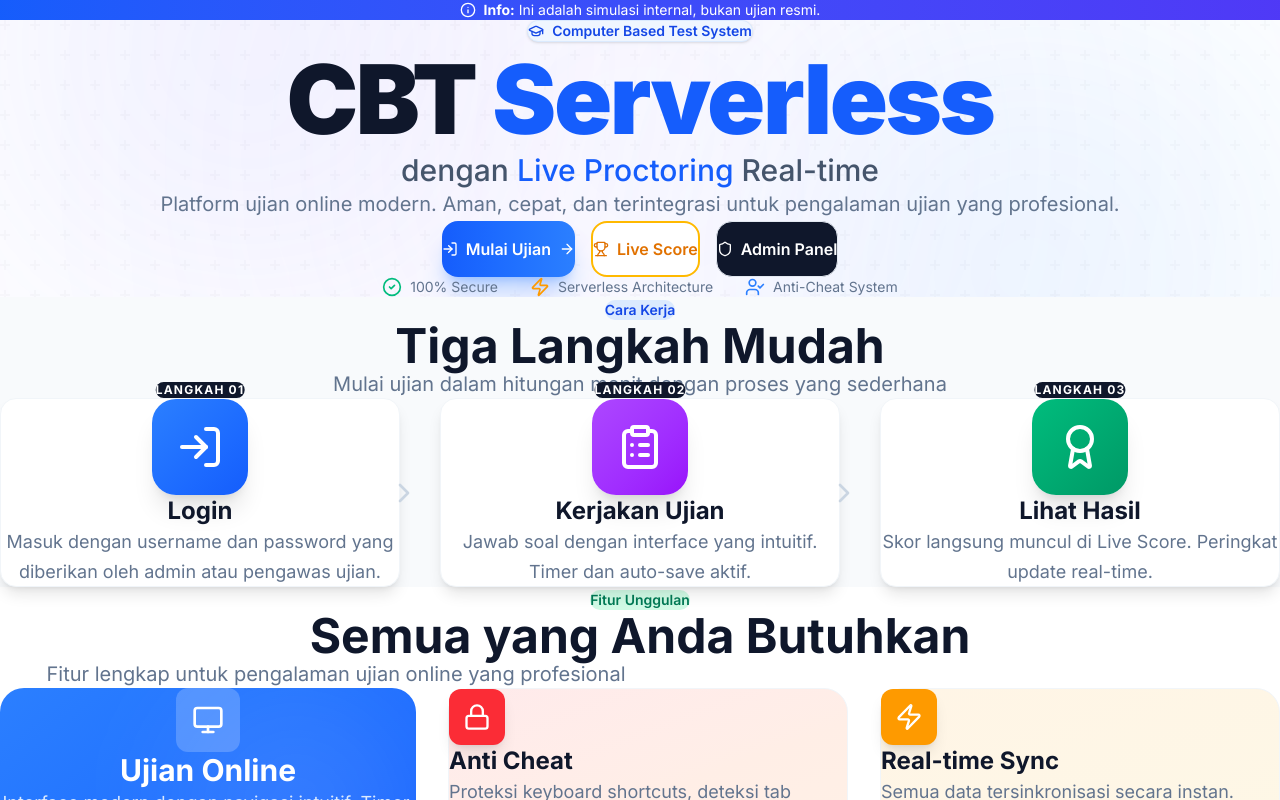
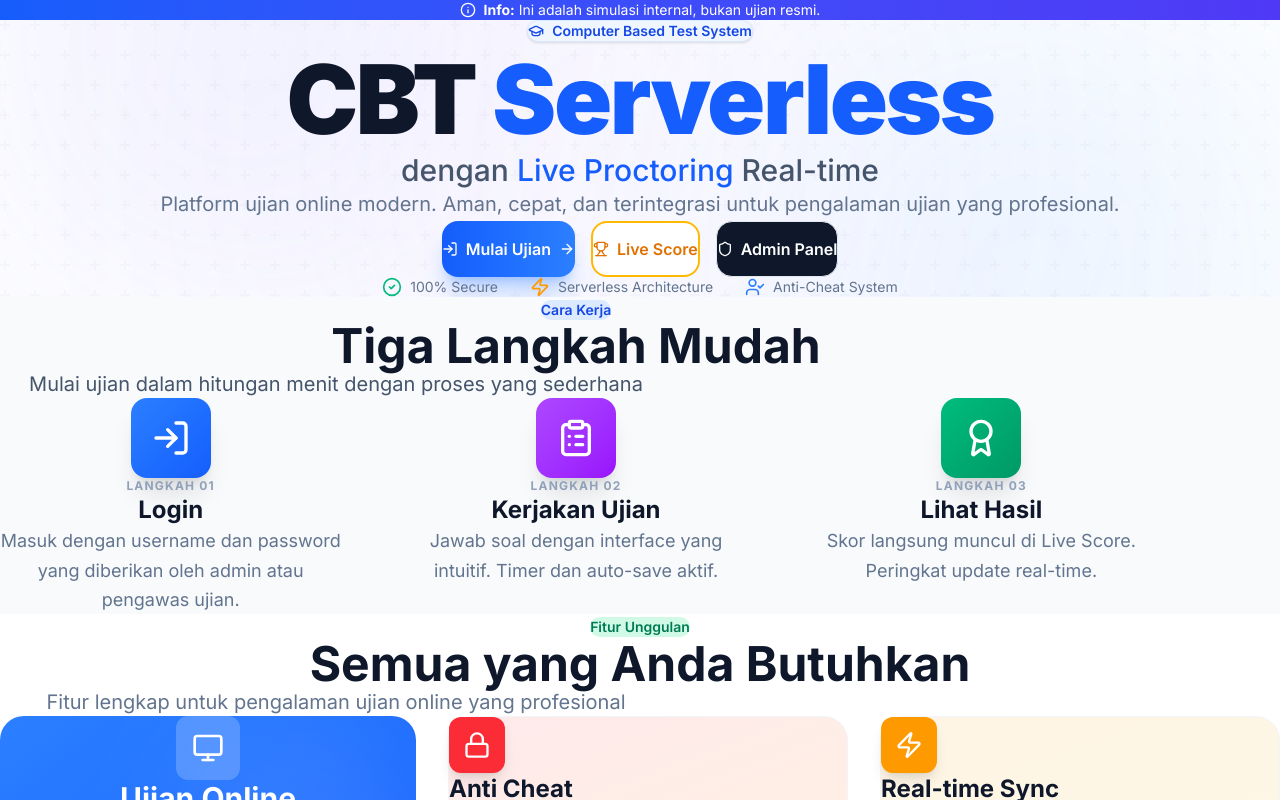
Before and after one commit to devsupat/UjianCBT, a Next.js app in the folder cbt-app/: page / in a window 1280 px wide. Shown: the top 800 px of the page. Built offline with nearby package versions, Linux system fonts and the light colour scheme.

Commit message:
Update page.tsx

```diff
--- a/cbt-app/src/app/page.tsx
+++ b/cbt-app/src/app/page.tsx
@@ -184,58 +184,49 @@ export default function HomePage() {
       </section>
 
       {/* How It Works Section */}
-      <section className="py-20 lg:py-28 px-6 sm:px-10 lg:px-20 bg-slate-50 shrink-0">
-        <div className="w-full">
-          <motion.div
-            initial={{ opacity: 0, y: 20 }}
-            whileInView={{ opacity: 1, y: 0 }}
-            viewport={{ once: true }}
-            className="text-center mb-16"
-          >
-            <span className="inline-block px-5 py-2 rounded-full bg-blue-100 text-blue-700 text-sm font-semibold mb-6">
+      <section className="py-24 lg:py-32 px-8 sm:px-12 lg:px-24 bg-slate-50 shrink-0">
+        <div className="w-full max-w-6xl mx-auto">
+          {/* Section Header */}
+          <div className="text-center mb-16 lg:mb-20">
+            <span className="inline-block px-4 py-2 rounded-full bg-blue-100 text-blue-700 text-sm font-semibold mb-5">
               Cara Kerja
             </span>
-            <h2 className="text-3xl sm:text-4xl lg:text-5xl font-bold text-slate-900 mb-4">
+            <h2 className="text-3xl sm:text-4xl lg:text-5xl font-bold text-slate-900 mb-5">
               Tiga Langkah Mudah
             </h2>
-            <p className="text-slate-500 text-lg lg:text-xl max-w-20xl mx-auto">
+            <p className="text-slate-600 text-base sm:text-lg lg:text-xl max-w-2xl mx-auto">
               Mulai ujian dalam hitungan menit dengan proses yang sederhana
             </p>
-          </motion.div>
+          </div>
 
-          {/* Steps - Full width flex layout */}
-          <div className="flex flex-col md:flex-row gap-7 lg:gap-10 pt-6">
+          {/* Steps - Simple 3 column layout */}
+          <div className="grid grid-cols-1 md:grid-cols-3 gap-10 lg:gap-16">
             {steps.map((item, index) => (
               <motion.div
                 key={item.step}
-                initial={{ opacity: 0, y: 30 }}
+                initial={{ opacity: 0, y: 20 }}
                 whileInView={{ opacity: 1, y: 0 }}
                 viewport={{ once: true }}
-                transition={{ delay: index * 0.15 }}
-                className="flex-1 relative"
+                transition={{ delay: index * 0.1 }}
+                className="text-center"
               >
-                {/* Step Card */}
-                <div className="h-full bg-white rounded-2xl p-6 lg:p-10 pt-10 lg:pt-12 shadow-lg hover:shadow-xl transition-shadow border border-slate-100 text-center mt-4">
-                  {/* Step Number Badge */}
-                  <div className="absolute -top-4 left-1/2 -translate-x-1/2 px-4 py-1 bg-slate-900 text-white text-xs font-bold rounded-full tracking-widest">
-                    LANGKAH {item.step}
-                  </div>
-
-                  {/* Step Icon */}
-                  <div className={`inline-flex items-center justify-center w-20 h-20 lg:w-24 lg:h-24 rounded-2xl lg:rounded-3xl bg-gradient-to-br ${item.color} text-white mb-6 shadow-xl mx-auto`}>
-                    <item.icon className="w-10 h-10 lg:w-12 lg:h-12" />
-                  </div>
-
-                  <h3 className="text-xl lg:text-2xl font-bold text-slate-900 mb-3">{item.title}</h3>
-                  <p className="text-slate-500 text-base lg:text-lg leading-relaxed">{item.description}</p>
+                {/* Icon */}
+                <div className={`inline-flex items-center justify-center w-20 h-20 rounded-2xl bg-gradient-to-br ${item.color} text-white mb-6 shadow-xl`}>
+                  <item.icon className="w-10 h-10" />
                 </div>
 
-                {/* Connector Arrow - Hidden on mobile */}
-                {index < steps.length - 1 && (
-                  <div className="hidden md:flex absolute top-1/2 -right-4 lg:-right-5 -translate-y-1/2 z-10">
-                    <ChevronRight className="w-8 h-8 text-slate-300" />
-                  </div>
-                )}
+                {/* Step Number + Title */}
+                <div className="text-xs font-bold text-slate-400 tracking-widest mb-2">
+                  LANGKAH {item.step}
+                </div>
+                <h3 className="text-xl lg:text-2xl font-bold text-slate-900 mb-3">
+                  {item.title}
+                </h3>
+
+                {/* Description */}
+                <p className="text-slate-500 text-base lg:text-lg leading-relaxed">
+                  {item.description}
+                </p>
               </motion.div>
             ))}
           </div>
```
